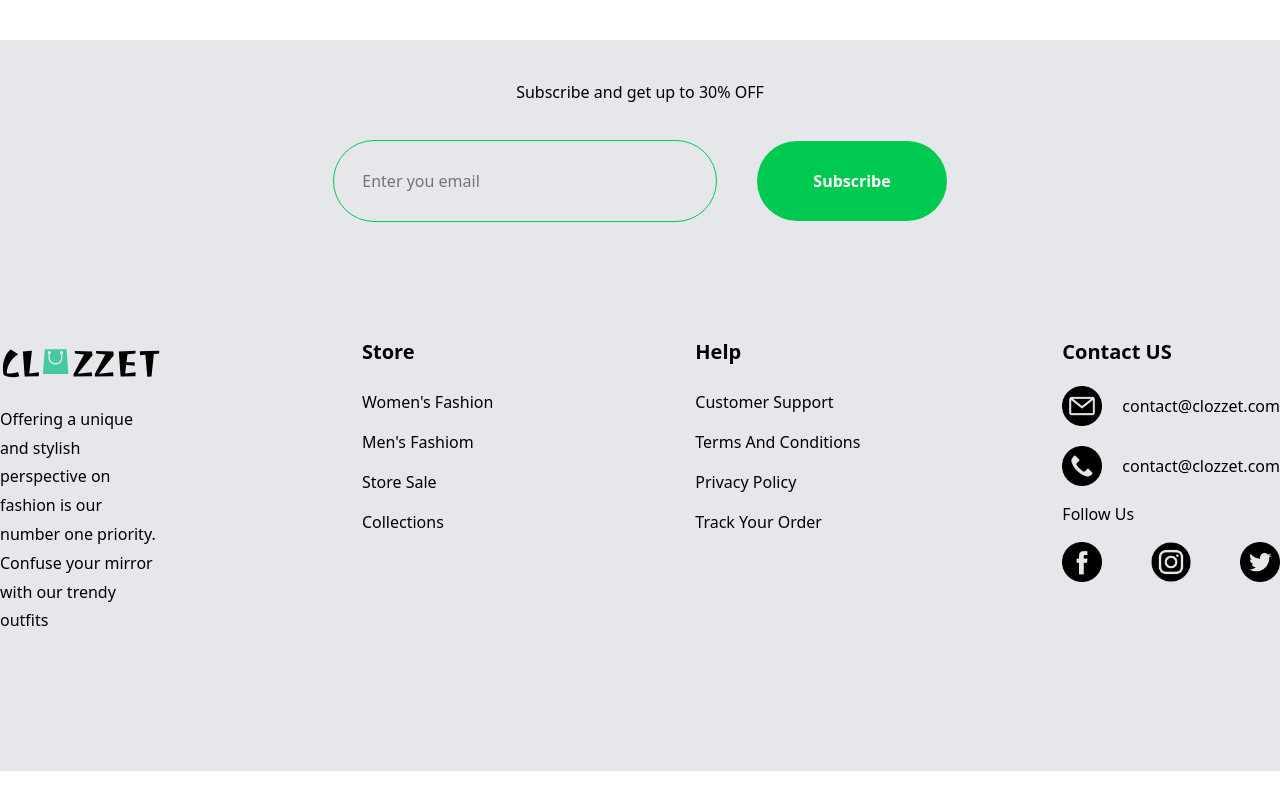
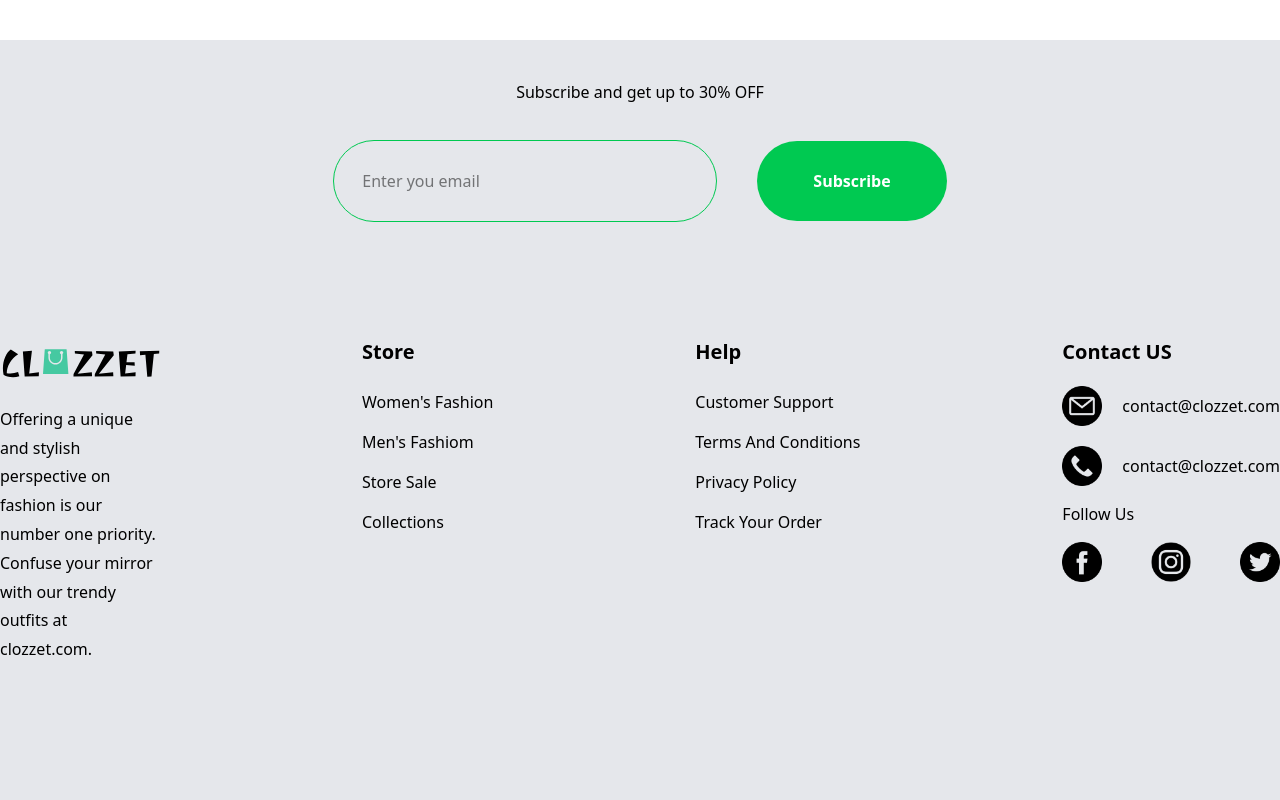
Before and after one commit to Steven-Toretto/React-, a React (Vite) app: page / in a window 1280 px wide. Shown: the part 2781-3581 px from the top of the page. Before the commit the page ends 3552 px from the top, so only its background shows below. Built offline with nearby package versions, Linux system fonts and the light colour scheme.

Commit message:
modified footer.jsx

```diff
--- a/src/components/Footer.jsx
+++ b/src/components/Footer.jsx
@@ -37,7 +37,7 @@ function Footer() {
             <img src={logo} alt="Clozzet Logo" width={"200px"} />
             <p className=" py-4 " style={{ lineHeight: "1.8" }}>
               Offering a unique and stylish perspective on fashion is our number
-              one priority. Confuse your mirror with our trendy outfits
+              one priority. Confuse your mirror with our trendy outfits at clozzet.com.
             </p>
           </div>
 
```
